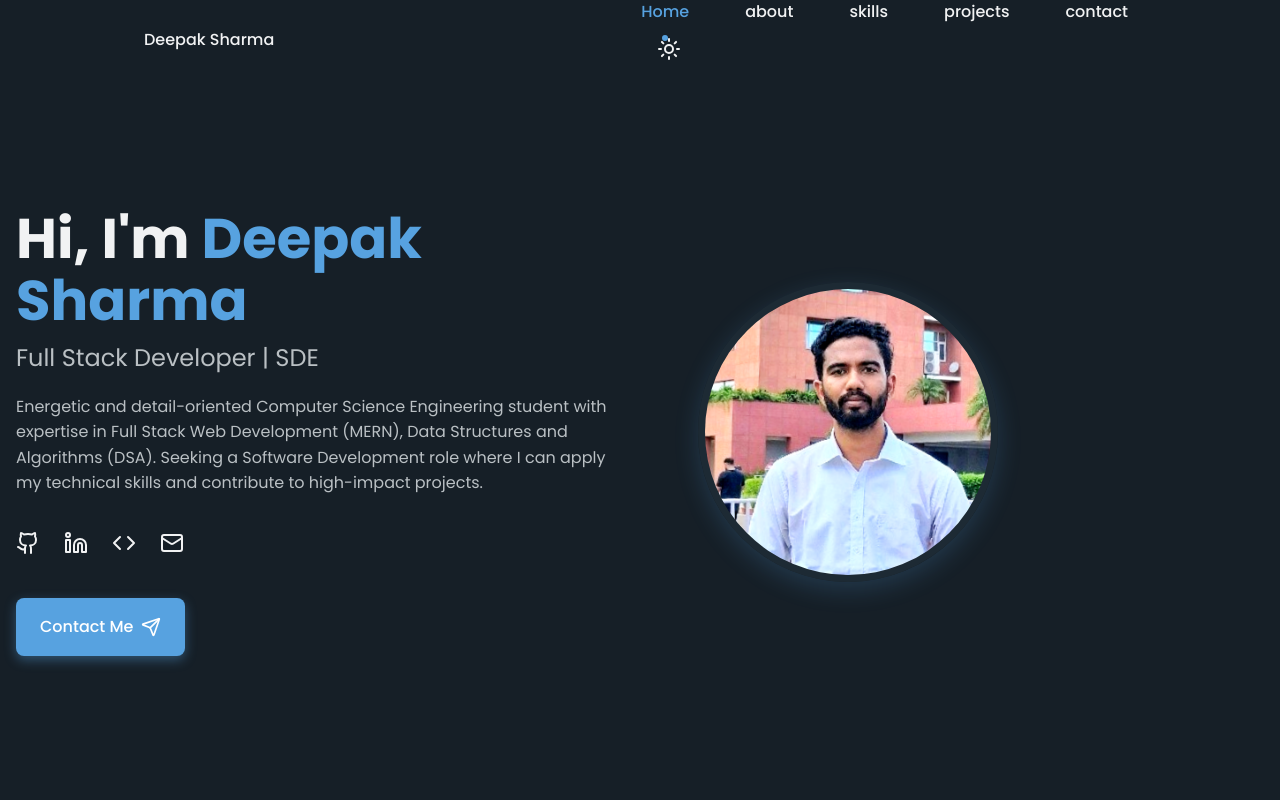
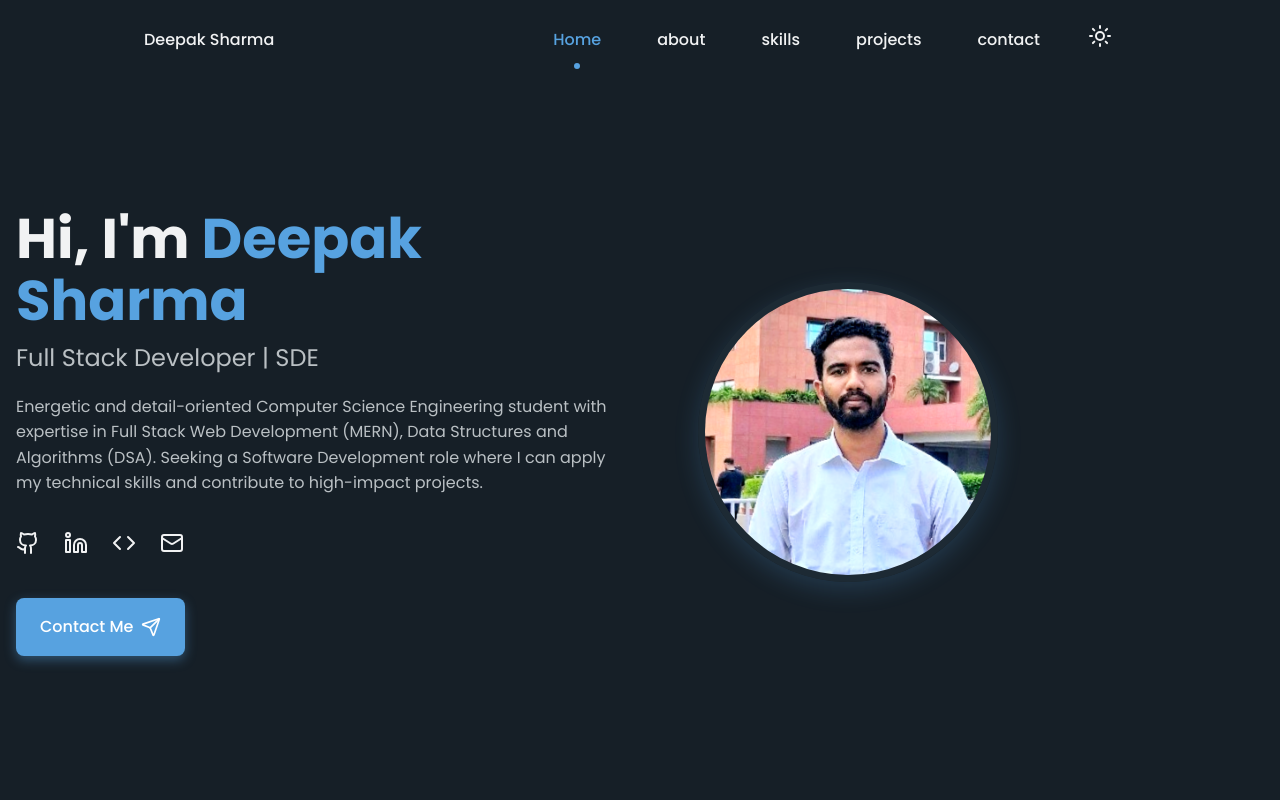
Before and after one commit to DeepakSharma301203/deepakprofile, a React (Vite) app: page / in a window 1280 px wide. Shown: the top 800 px of the page. Built offline with nearby package versions, Linux system fonts and the light colour scheme.

Commit message:
Update App.css

```diff
--- a/src/App.css
+++ b/src/App.css
@@ -143,6 +143,13 @@ body.dark-mode .scroll-header {
 }
 .nav-logo:hover {
   color: var(--first-color);
+}
+
+/* This new rule groups the nav links and buttons */
+.nav-right {
+    display: flex;
+    align-items: center;
+    gap: 1rem;
 }
 
 .nav-actions {
```
